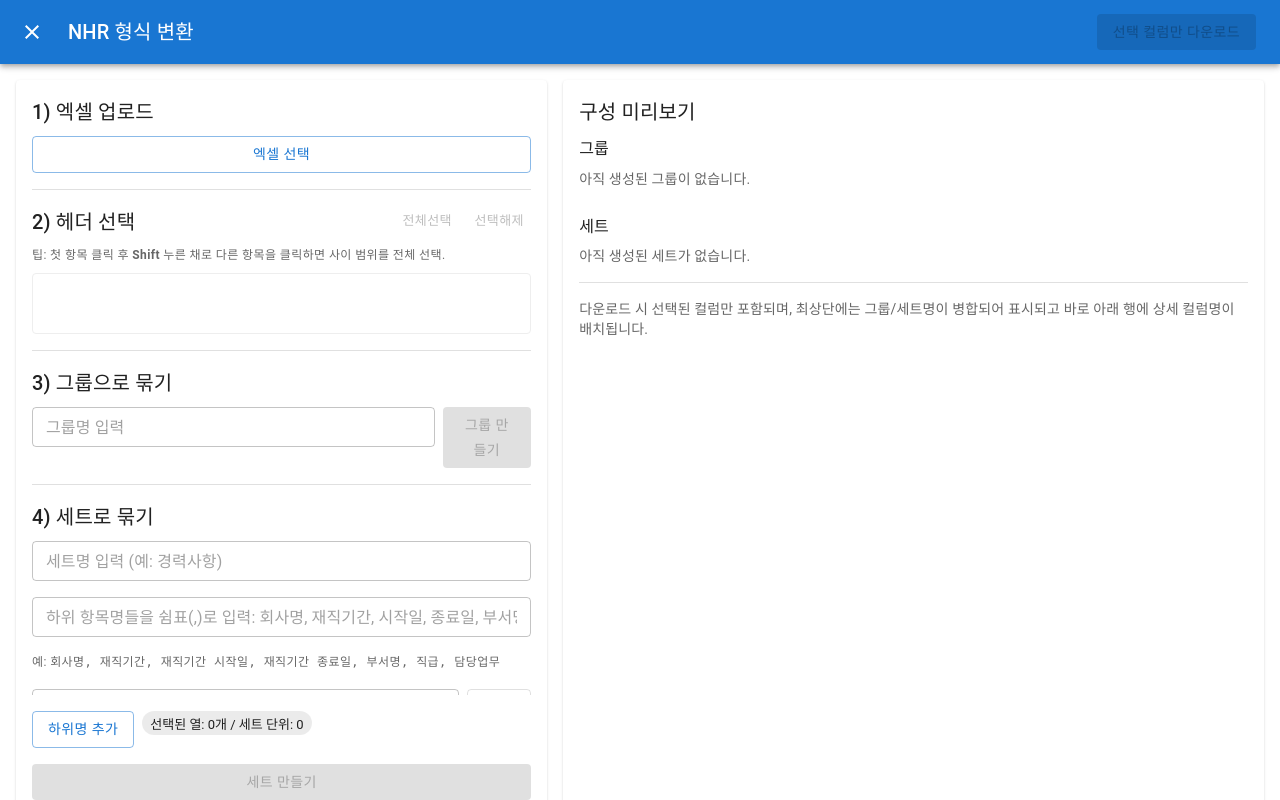
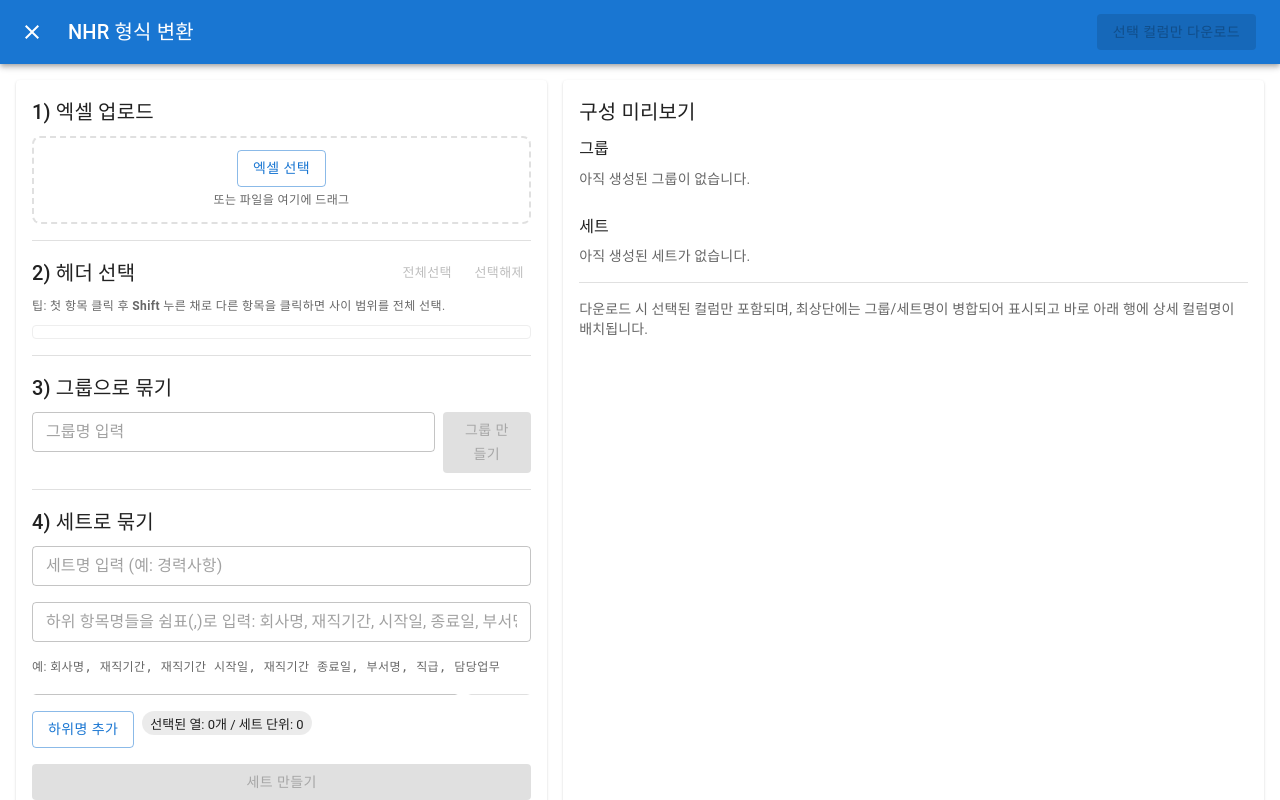
Before and after one commit to DaeGul2/NHR-parsing, a React (Create React App) app in the folder client/: page / in a window 1280 px wide. Both pictures are taken after a click on the button "NHR 형식으로 엑셀 바꾸기". Built offline with nearby package versions, Linux system fonts and the light colour scheme.

Commit message:
지원자연번 추가

```diff
--- a/client/src/ColumnMergePage.js
+++ b/client/src/ColumnMergePage.js
@@ -145,14 +145,13 @@ export default function ColumnMergePage() {
   const [openSetNames, setOpenSetNames] = useState(new Set());
   const [setSelection, setSetSelection] = useState(new Set());
   const [fieldSelection, setFieldSelection] = useState({});
+  const [dragging, setDragging] = useState(false);
 
   const fileInputRef = useRef(null);
 
-  /** 파일 업로드 */
-  const onFile = async (e) => {
-    const f = e.target.files?.[0];
+  /** 파일 처리 공통 */
+  const processFile = async (f) => {
     if (!f) return;
-
     const { headers, rows } = await readTableFromFile(f);
     const cls = classifyHeaders(headers);
 
@@ -167,6 +166,20 @@ export default function ColumnMergePage() {
     setOpenSetNames(new Set());
     setSetSelection(new Set());
     setFieldSelection({});
+  };
+
+  /** 파일 업로드 */
+  const onFile = async (e) => {
+    processFile(e.target.files?.[0]);
+  };
+
+  /** 드래그 앤 드롭 */
+  const onDrop = (e) => {
+    e.preventDefault();
+    e.stopPropagation();
+    setDragging(false);
+    const file = e.dataTransfer.files?.[0];
+    if (file && /\.(xlsx|xls|csv)$/i.test(file.name)) processFile(file);
   };
 
   /** 좌측 토글/삭제/리셋 */
@@ -368,8 +381,20 @@ export default function ColumnMergePage() {
     <div className="wrap">
       <style>{styles}</style>
 
-      <div className="topbar">
+      <div
+        className="topbar"
+        onDragOver={(e) => { e.preventDefault(); e.stopPropagation(); setDragging(true); }}
+        onDragLeave={(e) => { e.preventDefault(); e.stopPropagation(); setDragging(false); }}
+        onDrop={onDrop}
+        style={{
+          border: dragging ? '2px dashed #1976d2' : '2px dashed transparent',
+          borderRadius: 8,
+          backgroundColor: dragging ? 'rgba(25,118,210,0.06)' : 'transparent',
+          transition: 'all 0.2s',
+        }}
+      >
         <input ref={fileInputRef} type="file" accept=".xlsx,.xls,.csv" onChange={onFile} />
+        <span style={{ fontSize: 12, color: '#888', marginLeft: 8 }}>또는 파일을 여기에 드래그</span>
         <button
           className="btn"
           onClick={() => {
--- a/client/src/VerticalTransformPage.js
+++ b/client/src/VerticalTransformPage.js
@@ -1,4 +1,4 @@
-import React, { useState, useMemo, useCallback } from 'react';
+import React, { useState, useMemo, useCallback, useRef } from 'react';
 import {
   Box, Paper, Typography, Button, Chip, Stack,
   Table, TableHead, TableBody, TableRow, TableCell,
@@ -188,12 +188,13 @@ export default function VerticalTransformPage() {
   // 다운로드 형식
   const [downloadFormat, setDownloadFormat] = useState('simple');
   const [alertMsg, setAlertMsg] = useState(null);
+  const [dragging, setDragging] = useState(false);
+  const fileInputRef = useRef(null);
 
   const baseIndicesSet = useMemo(() => new Set(baseIndices), [baseIndices]);
 
   /* ── 파일 업로드 ── */
-  const handleFileUpload = useCallback((e) => {
-    const file = e.target.files?.[0];
+  const processFile = useCallback((file) => {
     if (!file) return;
     setFileName(file.name.replace(/\.[^.]+$/, ''));
     const reader = new FileReader();
@@ -243,6 +244,18 @@ export default function VerticalTransformPage() {
     };
     reader.readAsArrayBuffer(file);
   }, []);
+
+  const handleFileInput = useCallback((e) => {
+    processFile(e.target.files?.[0]);
+  }, [processFile]);
+
+  const handleDrop = useCallback((e) => {
+    e.preventDefault();
+    e.stopPropagation();
+    setDragging(false);
+    const file = e.dataTransfer.files?.[0];
+    if (file && /\.(xlsx|xls|csv)$/i.test(file.name)) processFile(file);
+  }, [processFile]);
 
   const handleReset = useCallback(() => {
     setHeaders([]); setSampleRow([]); setAllRows([]); setFileName('');
@@ -356,7 +369,7 @@ export default function VerticalTransformPage() {
   /* ── 세트별 세로화 함수 ── */
   const verticalizeOneSet = useCallback((info) => {
     const { range: r, setSize, numSets, cleanNames } = info;
-    const outHeaders = [...baseIndices.map(i => headers[i]), '연번', ...cleanNames];
+    const outHeaders = ['지원자 연번', ...baseIndices.map(i => headers[i]), '연번', ...cleanNames];
 
     const flattened = [];
     allRows.forEach(row => {
@@ -382,16 +395,18 @@ export default function VerticalTransformPage() {
       }
     });
 
-    // 그룹핑 → 정렬 → 연번
+    // 그룹핑 → 정렬 → 연번 + 지원자 연번
     const grouped = {};
+    const groupOrder = [];
     flattened.forEach(item => {
       const k = item.key ?? '';
-      if (!grouped[k]) grouped[k] = [];
+      if (!grouped[k]) { grouped[k] = []; groupOrder.push(k); }
       grouped[k].push(item);
     });
 
     const outRows = [];
-    Object.values(grouped).forEach(group => {
+    groupOrder.forEach((key, personIdx) => {
+      const group = grouped[key];
       if (r.sortKey && r.sortMethod) {
         const idx = cleanNames.indexOf(r.sortKey);
         if (idx >= 0) {
@@ -406,7 +421,7 @@ export default function VerticalTransformPage() {
           });
         }
       }
-      group.forEach((item, i) => outRows.push([...item.base, i + 1, ...item.vals]));
+      group.forEach((item, i) => outRows.push([personIdx + 1, ...item.base, i + 1, ...item.vals]));
     });
 
     return { outHeaders, outRows, info };
@@ -417,13 +432,25 @@ export default function VerticalTransformPage() {
     if (setInfos.length === 0) return;
     const wb = XLSX.utils.book_new();
 
-    setInfos.forEach(info => {
+    // 시트명 중복 처리: 같은 이름이 2개 이상이면 전부 번호 부여
+    const rawNames = setInfos.map(info => info.groupName.slice(0, 31) || '시트');
+    const nameCount = {};
+    rawNames.forEach(n => { nameCount[n] = (nameCount[n] || 0) + 1; });
+    const nameIdx = {};
+    const sheetNames = rawNames.map(n => {
+      if (nameCount[n] <= 1) return n;
+      nameIdx[n] = (nameIdx[n] || 0) + 1;
+      return `${n.slice(0, 28)}${nameIdx[n]}`;
+    });
+
+    setInfos.forEach((info, sheetIdx) => {
       const { outHeaders, outRows } = verticalizeOneSet(info);
-      const sheetName = info.groupName.slice(0, 31) || '시트';
+      const sheetName = sheetNames[sheetIdx];
 
       if (downloadFormat === 'nhr') {
         // 2행 헤더 + 병합
         const topHeader = [];
+        topHeader.push('기본정보'); // 지원자 연번
         baseIndices.forEach(() => topHeader.push('기본정보'));
         topHeader.push('기본정보'); // 연번
         info.cleanNames.forEach(() => topHeader.push(info.groupName));
@@ -467,18 +494,38 @@ export default function VerticalTransformPage() {
   return (
     <Box>
       {/* 파일 업로드 */}
-      <Stack direction="row" spacing={2} alignItems="center" sx={{ mb: 3 }}>
+      <Box
+        onDragOver={(e) => { e.preventDefault(); e.stopPropagation(); setDragging(true); }}
+        onDragLeave={(e) => { e.preventDefault(); e.stopPropagation(); setDragging(false); }}
+        onDrop={handleDrop}
+        sx={{
+          border: '2px dashed',
+          borderColor: dragging ? 'primary.main' : 'divider',
+          borderRadius: 2,
+          p: 2,
+          mb: 3,
+          textAlign: 'center',
+          backgroundColor: dragging ? 'action.hover' : 'transparent',
+          transition: 'all 0.2s',
+        }}
+      >
+        <Stack direction="row" spacing={2} alignItems="center" justifyContent="center">
           <Button variant="contained" component="label">
             엑셀 업로드
-          <input type="file" hidden accept=".xlsx,.xls,.csv" onChange={handleFileUpload} />
+            <input ref={fileInputRef} type="file" hidden accept=".xlsx,.xls,.csv" onChange={handleFileInput} />
           </Button>
-        {fileName && (
+          {fileName ? (
             <>
               <Chip label={fileName} variant="outlined" />
               <Button size="small" color="error" onClick={handleReset}>초기화</Button>
             </>
+          ) : (
+            <Typography variant="caption" color="text.secondary">
+              또는 파일을 여기에 드래그
+            </Typography>
           )}
         </Stack>
+      </Box>
 
       {headers.length > 0 && (
         <>
--- a/client/src/components/FileUploader.js
+++ b/client/src/components/FileUploader.js
@@ -1,18 +1,57 @@
-import React from 'react';
-import { Button } from '@mui/material';
+import React, { useState, useCallback } from 'react';
+import { Button, Box, Typography } from '@mui/material';
 
 export default function FileUploader({ onUpload }) {
+  const [dragging, setDragging] = useState(false);
+
   const handleChange = (e) => {
     const file = e.target.files?.[0];
-    if (file) {
-      onUpload(file);
-    }
+    if (file) onUpload(file);
   };
 
+  const handleDragOver = useCallback((e) => {
+    e.preventDefault();
+    e.stopPropagation();
+    setDragging(true);
+  }, []);
+
+  const handleDragLeave = useCallback((e) => {
+    e.preventDefault();
+    e.stopPropagation();
+    setDragging(false);
+  }, []);
+
+  const handleDrop = useCallback((e) => {
+    e.preventDefault();
+    e.stopPropagation();
+    setDragging(false);
+    const file = e.dataTransfer.files?.[0];
+    if (file && /\.(xlsx|xls|csv)$/i.test(file.name)) onUpload(file);
+  }, [onUpload]);
+
   return (
-    <Button variant="contained" component="label">
-      엑셀 업로드
-      <input type="file" hidden accept=".xlsx" onChange={handleChange} />
-    </Button>
+    <Box
+      onDragOver={handleDragOver}
+      onDragLeave={handleDragLeave}
+      onDrop={handleDrop}
+      sx={{
+        border: '2px dashed',
+        borderColor: dragging ? 'primary.main' : 'divider',
+        borderRadius: 2,
+        p: 2,
+        textAlign: 'center',
+        backgroundColor: dragging ? 'action.hover' : 'transparent',
+        transition: 'all 0.2s',
+        cursor: 'pointer',
+      }}
+    >
+      <Button variant="contained" component="label">
+        엑셀 업로드
+        <input type="file" hidden accept=".xlsx,.xls,.csv" onChange={handleChange} />
+      </Button>
+      <Typography variant="caption" display="block" sx={{ mt: 0.5, color: 'text.secondary' }}>
+        또는 파일을 여기에 드래그
+      </Typography>
+    </Box>
   );
 }
--- a/client/src/components/NhrTransformModal.js
+++ b/client/src/components/NhrTransformModal.js
@@ -452,15 +452,38 @@ export default function NhrTransformModal({ open, onClose }) {
         {/* 좌측 패널 */}
         <Paper sx={{ width: '40%', p: 2, display: 'flex', flexDirection: 'column', overflow: 'hidden', gap: 1 }}>
           <Typography variant="h6">1) 엑셀 업로드</Typography>
-          <Button variant="outlined" component="label" sx={{ mb: 1 }}>
+          <Box
+            onDragOver={(e) => { e.preventDefault(); e.stopPropagation(); }}
+            onDrop={(e) => {
+              e.preventDefault();
+              e.stopPropagation();
+              const file = e.dataTransfer.files?.[0];
+              if (file && /\.(xlsx|xls|csv)$/i.test(file.name)) handleUpload(file);
+            }}
+            sx={{
+              border: '2px dashed',
+              borderColor: 'divider',
+              borderRadius: 2,
+              p: 1.5,
+              mb: 1,
+              textAlign: 'center',
+              '&:hover': { borderColor: 'primary.main' },
+              transition: 'all 0.2s',
+            }}
+          >
+            <Button variant="outlined" component="label">
               엑셀 선택
               <input
                 type="file"
                 hidden
-              accept=".xlsx"
+                accept=".xlsx,.xls,.csv"
                 onChange={(e) => e.target.files?.[0] && handleUpload(e.target.files[0])}
               />
             </Button>
+            <Typography variant="caption" display="block" sx={{ mt: 0.5, color: 'text.secondary' }}>
+              또는 파일을 여기에 드래그
+            </Typography>
+          </Box>
 
           <Divider />
 
```
Lines whose indentation alone changed are shown as unchanged.
